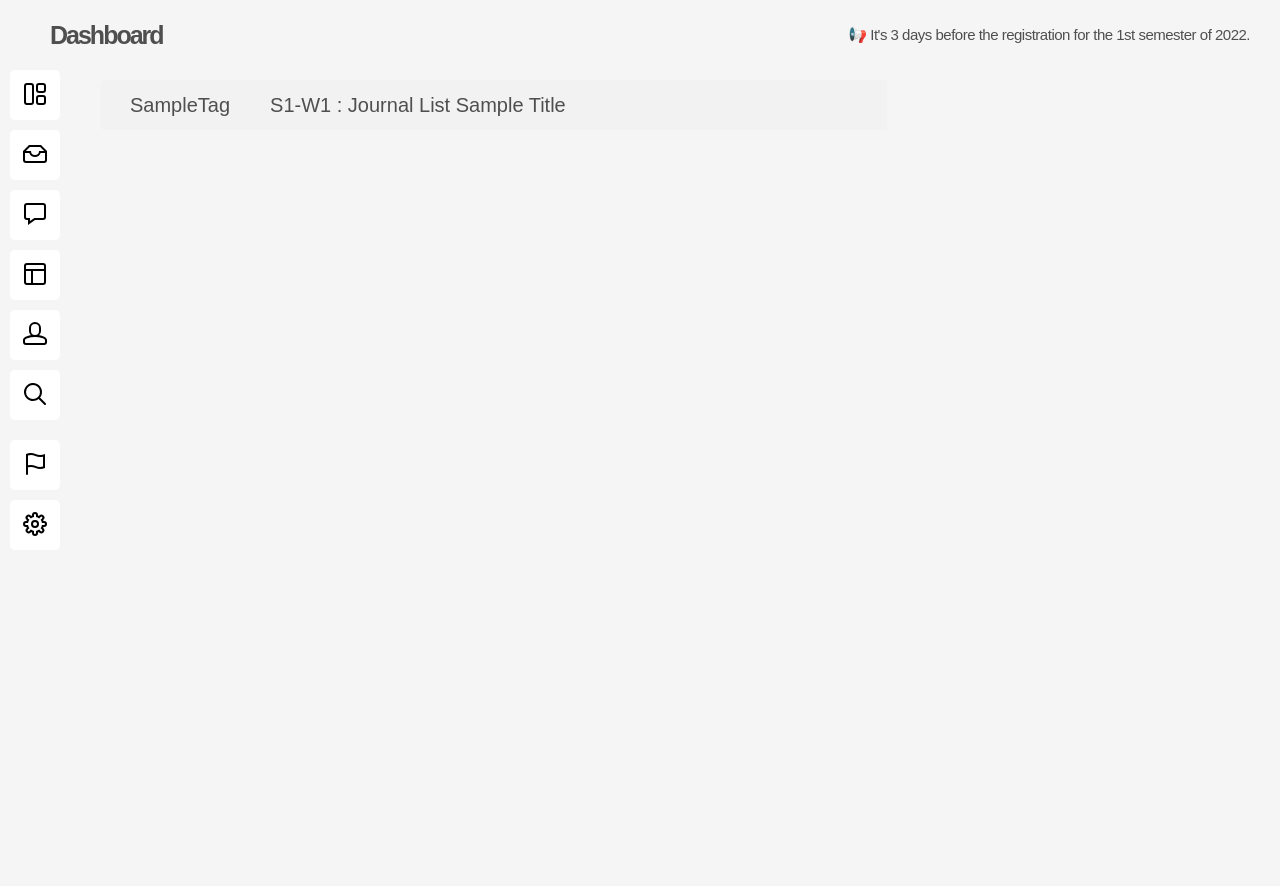
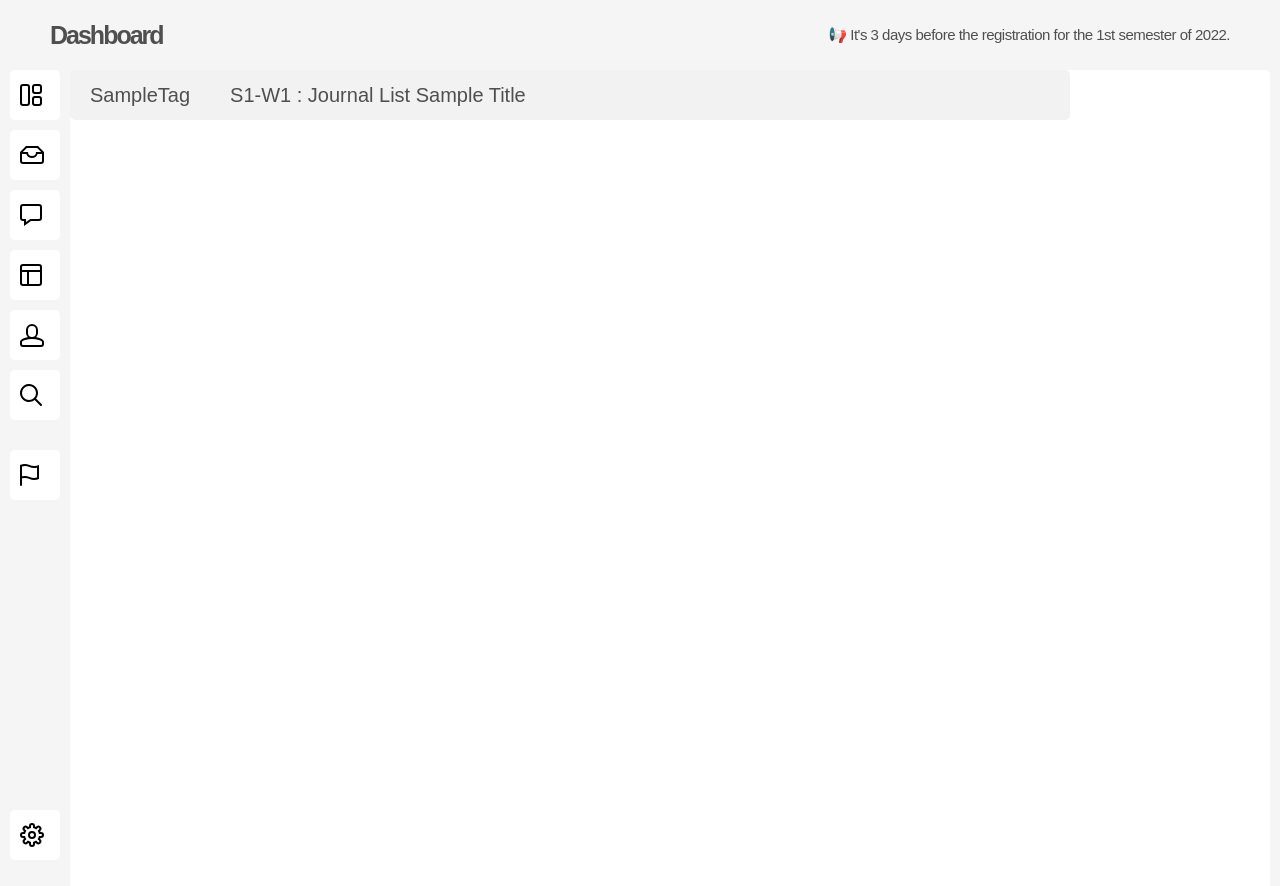
Before and after one commit to newfit6/dashboard, a React (Create React App) app in the folder dashboard/: page / in a window 1280 px wide. Shown: the top 886 px of the page. Built offline with nearby package versions, Linux system fonts and the light colour scheme; a web font is replaced by a local one.

Commit message:
fix: container-main overflow: hidden

```diff
--- a/dashboard/src/App.css
+++ b/dashboard/src/App.css
@@ -20,6 +20,10 @@ body {
   background-color: #f5f5f5;
   width: 100%;
   height: 100%;
+  box-sizing: border-box;
+  /*position: fixed;*/
+  overflow-x: hidden;
+  overflow-y: hidden;
   padding: 10px;
 }
 
@@ -74,11 +78,21 @@ body {
   align-items: center;
 }
 
-.contatiner-main__item-nav {
+.contatiner-main__item-nav__top {
   display: grid;
   grid-column-start: 1;
   grid-column-end: 2;
   grid-row-start: 1;
+  grid-row-end: 4;
+  /*grid settings*/
+  background-color: #f5f5f5;
+}
+
+.container-main__item-nav__bottom {
+  display: grid;
+  grid-column-start: 1;
+  grid-column-end: 2;
+  grid-row-start: 3;
   grid-row-end: 4;
   /*grid settings*/
   background-color: #f5f5f5;
@@ -184,7 +198,7 @@ button {
 */
 
 .container-main__item-nav--menu-top {
-  display: inline-block;
+  display: grid;
 
   background-color: #ffffff;
   width: 50px;
@@ -197,7 +211,7 @@ button {
 }
 
 .container-main__item-nav--menu-bottom {
-  display: inline-block;
+  display: grid;
 
   background-color: #ffffff;
   width: 50px;
@@ -209,50 +223,61 @@ button {
   align-items: center;
 }
 
-/*journal-box design*/
-/*
-.Journal-box {
+.container-main__item-dashboard {
+  display: grid;
+  grid-column-start: 2;
+  grid-column-end: 4;
+  grid-row-start: 2;
+  grid-row-end: 4;
+  /*grid settings*/
   background-color: #ffffff;
-  color: #4f4f4f;
-  display: flex;
-  float: left;
+}
+
+/*dashboard-journal design*/
+
+.container-main__item-dashboard-journal {
+  display: grid;
+  grid-column-start: 2;
+  grid-column-end: 4;
+  grid-row-start: 2;
+  grid-row-end: 4;
+  /*grid settings*/
+  background-color: #ffffff;
   width: 100%;
-  height: 300px;
-  padding: 30px;
-  margin-right: 10px;
+  height: 100%;
   border: none;
   border-radius: 5px;
+  /*
+  grid-template-columns: 30px 1fr 30px;
+  grid-template-rows: 50px 1fr 2fr;
+  row-gap: 10px;
+  column-gap: 10px;
+*/
+  /*grid container settings*/
 }
-*/
 
-.Journal-list {
+.container-main__item-dashboard-journal__list {
   background-color: #f2f2f2;
   color: #4f4f4f;
   display: flex;
   float: left;
-  margin-top: 10px;
-  margin-left: 30px;
-  width: 100%;
+  width: 80%;
   height: 50px;
   text-align: left;
   padding-left: 20px;
   padding-right: 20px;
   border-radius: 5px;
+  align-items: center;
 }
 
-.Journal-tag {
+.container-main__item-dashboard-journal__list--tag {
   color: #4f4f4f;
   font-size: 20px;
   font-weight: 400;
-  display: flex;
-  float: left;
   align-items: center;
-  padding-top: 10px;
-  padding-bottom: 10px;
-  margin-left: 10px;
 }
 
-.Journal-title {
+.container-main__item-dashboard-journal__list--title {
   color: #4f4f4f;
   font-size: 20px;
   font-weight: 300;
--- a/dashboard/src/App.js
+++ b/dashboard/src/App.js
@@ -31,7 +31,7 @@ function App() {
 
       {/* Nav-bar */}
 
-      <div className="container-main__item-nav">
+      <div className="container-main__item-nav__top">
 
         <p style={{ margin: 0 }}>
           <button type="button" className="container-main__item-nav--menu-top">
@@ -69,6 +69,10 @@ function App() {
           </button>
         </p>
 
+      </div>
+
+      <div className="container-main__item-nav__bottom">
+
         <p style={{ margin: 0 }}>
           <button type="button" className="container-main__item-nav--menu-bottom">
             <img src={btn_report} alt="profile"></img>
@@ -83,12 +87,16 @@ function App() {
 
       </div>
 
+      <div className="container-main__item-dashboard-journal">
+        <div className="container-main__item-dashboard-journal__list" >
+          <div className="container-main__item-dashboard-journal__list--tag"> {Journal} </div>
+          <div className="container-main__item-dashboard-journal__list--title"> S1-W1 : Journal List Sample Title </div>
+        </div>
+      </div>
+
       {/* Journal-list */}
 
-      <div className="Journal-list" >
-        <div className="Journal-tag"> {Journal} </div>
-        <div className="Journal-title"> S1-W1 : Journal List Sample Title </div>
-      </div>
+
 
       {/* App-header*/}
 
```
Also changed, not shown: 1 other file (tests, documents, lock files or other folders).
